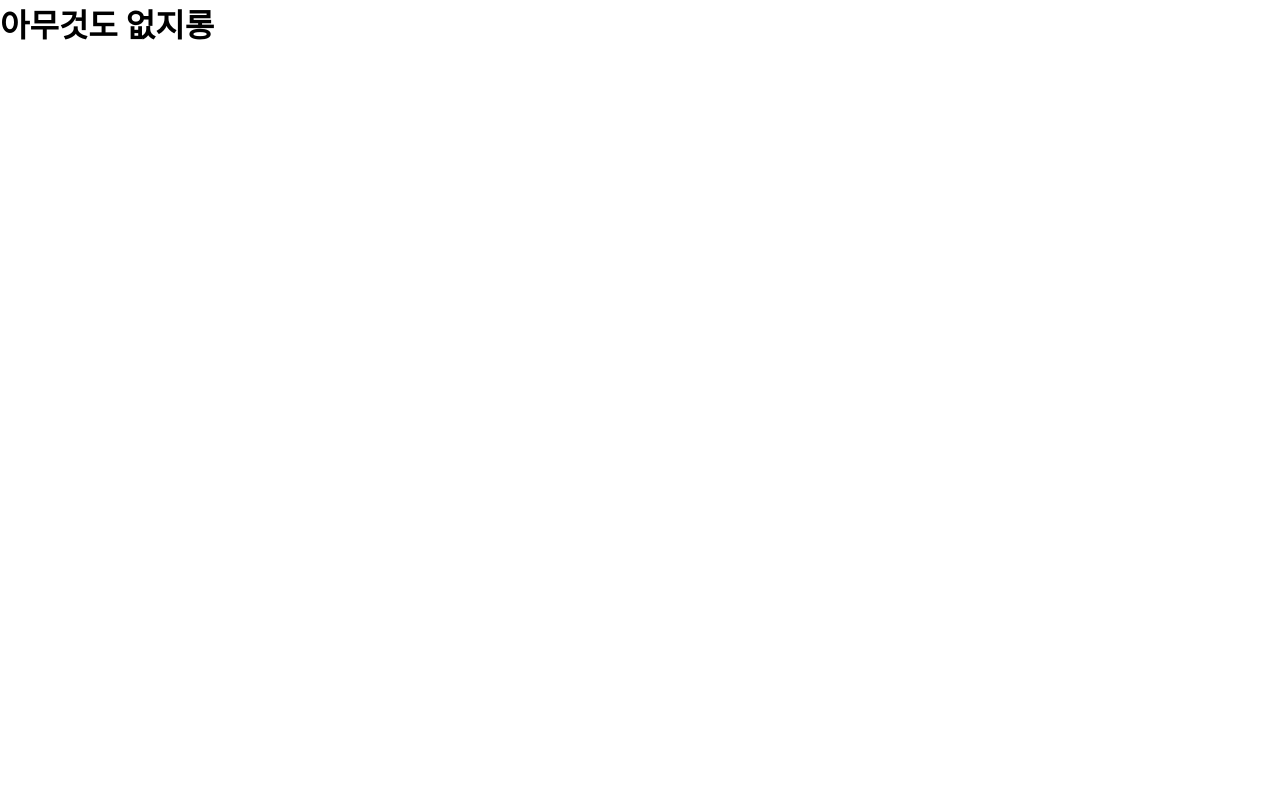
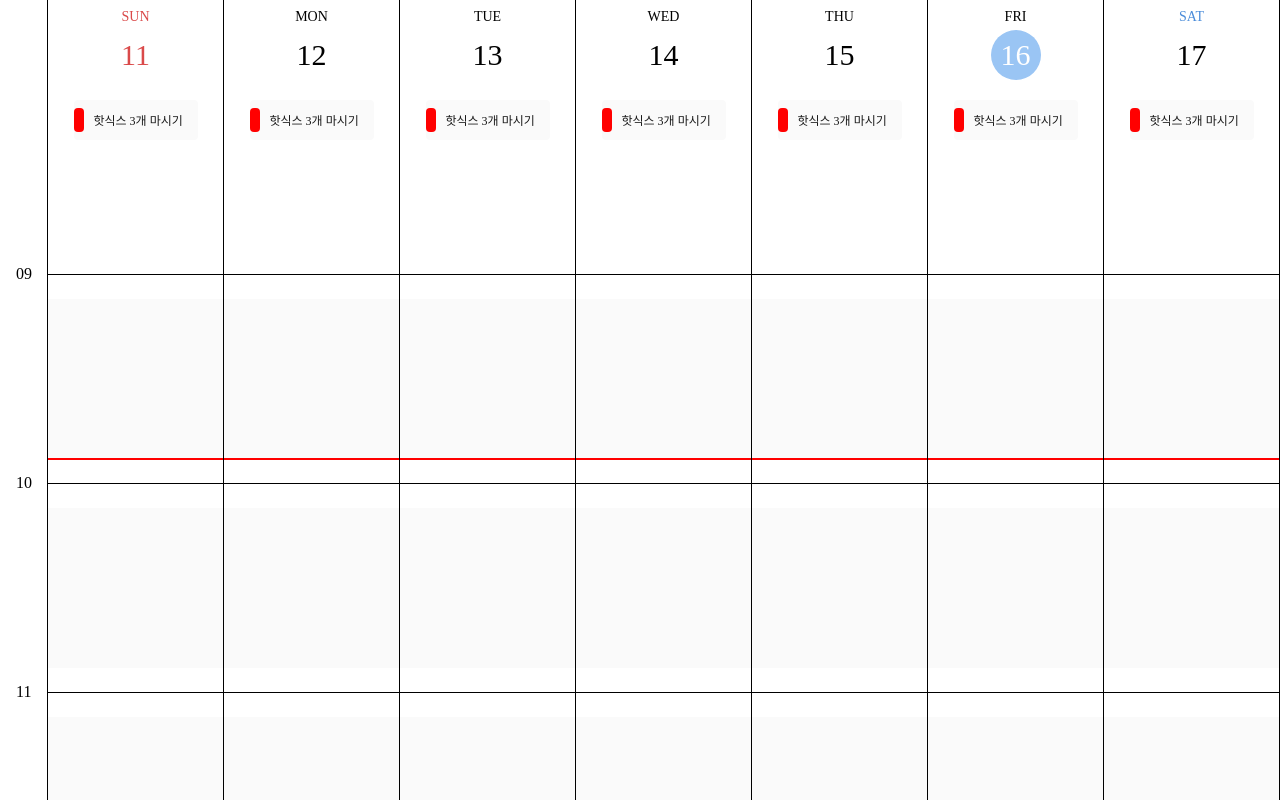
Before and after one commit to codingBottle/JMGDH_Web, a Next.js app: page / in a window 1280 px wide. Shown: the top 800 px of the page. Built offline with nearby package versions, Linux system fonts and the light colour scheme.

Commit message:
주간캘린더 api연동

```diff
--- a/src/components/WeeklyCalender/TimeTodo.tsx
+++ b/src/components/WeeklyCalender/TimeTodo.tsx
@@ -1,15 +1,15 @@
 import styled from 'styled-components';
 
 interface Todo {
-  id: number,
-  title: string,
-  colorCode: string,
-  startDate: string,
-  endDate: string,
-  timeOfStartDate: string,
-  timeOfEndDateTime: string,
-  allDay: boolean,
-  repeat: boolean
+  id: number;
+  title: string;
+  colorCode: string;
+  startDate: string;
+  endDate: string;
+  timeOfStartDate: string;
+  timeOfEndDateTime: string;
+  allDay: boolean;
+  repeat: boolean;
 }
 
 interface TimeTodoProps {
@@ -22,17 +22,22 @@ const TimeTodo = ({ todos, date, showHours }: TimeTodoProps) => {
   // 9시부터 24시까지의 시간 배열을 생성합니다.
   const hours = Array.from({ length: 16 }, (_, i) => i + 9);
 
+  // 현재 시간 정보를 가져옵니다.
+  const currentHour = new Date(date).getHours();
+
   // TimeTodo 컴포넌트가 최종적으로 렌더링할 JSX를 반환합니다.
   return (
     <Main>
       {/* 각 시간대에 대해 반복합니다. */}
       {hours.map((hour) => {
+
         // 해당 시간대에 속하는 일정들을 필터링합니다.
         const todosInThisHour = todos.filter(
           (todo) =>
             new Date(todo.startDate).toDateString() === date.toDateString() && // 년도, 월, 일이 일치하는 일정만 선택
+            // 시작시간이 현재 시간에 해당하고, 종료시간이 해당시간보다 큰 일정만 선택
             parseInt(todo.timeOfStartDate, 10) <= hour &&
-            parseInt(todo.timeOfEndDateTime, 10) >= hour
+            parseInt(todo.timeOfEndDateTime, 10) > hour
         );
 
         // 각 시간대별로 렌더링할 JSX를 반환합니다. 이 반환된 JSX들은 새 배열에 담기게 됩니다.
@@ -42,12 +47,16 @@ const TimeTodo = ({ todos, date, showHours }: TimeTodoProps) => {
             <Hour
               showHours={showHours}
               data-text={hour < 10 ? `0${hour}` : hour}
-            ></Hour>
+            >
+              {hour === currentHour && <div style={{backgroundColor: `red`, height: `2px`}}></div>}
+            </Hour>
             <Todos>
-              <TodoItem backgroundColor="#FCEFDA">아무튼 일정</TodoItem>
               {/* 각 일정을 렌더링합니다. */}
               {todosInThisHour.slice(0, 2).map((todo) => (
-                <TodoItem key={todo.id} backgroundColor={todo.colorCode}>
+                <TodoItem
+                  key={todo.id}
+                  style={{ backgroundColor: `#${todo.colorCode}` }}
+                >
                   {todo.title}
                 </TodoItem>
               ))}
@@ -113,7 +122,7 @@ const Todos = styled.div`
   gap: 0.625rem;
 `;
 
-const TodoItem = styled.div<{ backgroundColor: string }>`
+const TodoItem = styled.div`
   display: flex;
   justify-content: flex-start;
   align-items: center;
@@ -129,7 +138,6 @@ const TodoItem = styled.div<{ backgroundColor: string }>`
   line-height: normal;
 
   color: #191919;
-  background-color: ${({ backgroundColor }) => backgroundColor};
   list-style: none;
 
   border-radius: 0.25rem;
--- a/src/components/WeeklyCalender/WeekTodoView.tsx
+++ b/src/components/WeeklyCalender/WeekTodoView.tsx
@@ -27,6 +27,9 @@ const WeekTodoView = ({ todos, startDate }: WeekViewProps) => {
     return date;
   });
 
+  console.log('주간 투두',todos );
+
+
   // 각 날짜에 대해 TimeTodo 컴포넌트를 렌더링합니다.
   return (
     <Main>
--- a/src/components/WeeklyCalender/index.tsx
+++ b/src/components/WeeklyCalender/index.tsx
@@ -53,10 +53,8 @@ const WeeklyCalender = () => {
 
   // yyyy-mm-dd 형식으로 변환
   const weekStart = sunday.getFullYear() + '-' + month() + '-' + date();
-  console.log('startWeek:', weekStart);
 
   const weekEnd = sunday.getFullYear() + '-' + month() + '-' + endDate();
-  console.log('endWeek:', weekEnd);
 
   useEffect(() => {
     // accessToken이 있을 경우
--- a/src/pages/index.tsx
+++ b/src/pages/index.tsx
@@ -2,20 +2,15 @@ import Head from "next/head";
 import Image from "next/image";
 import { Inter } from "next/font/google";
 import styles from "@/styles/Home.module.css";
+import WeeklyCalender from "@/components/WeeklyCalender";
 
 const inter = Inter({ subsets: ["latin"] });
 
 export default function Home() {
   return (
     <>
-      <Head>
-        <title>정말 거대한 캘린더</title>
-        <meta name="description" content="Generated by create next app" />
-        <meta name="viewport" content="width=device-width, initial-scale=1" />
-        <link rel="icon" href="/favicon.png" />
-      </Head>
       <body>
-        <h1>아무것도 없지롱</h1>
+        <WeeklyCalender />
       </body>
     </>
   );
```
